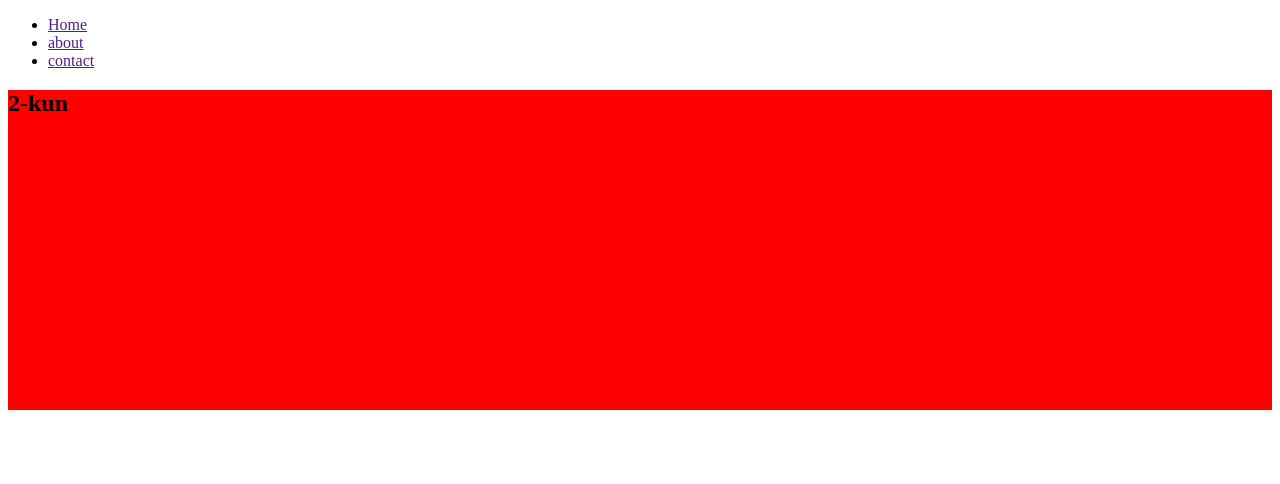
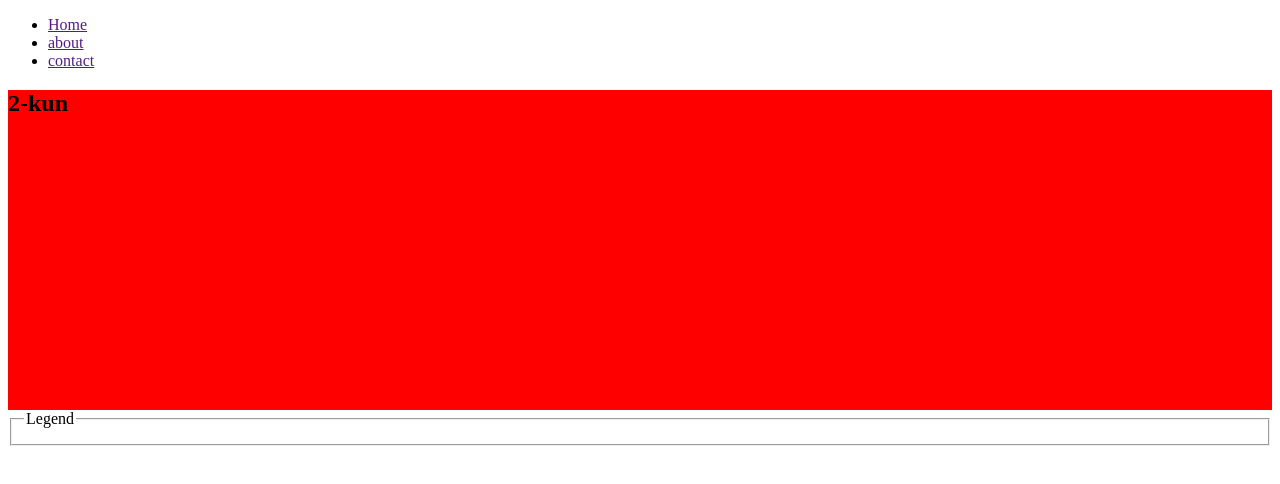
Before and after one commit to muzaffarbekk/Git-GitHub, a plain HTML site: page index.html in a window 1280 px wide. Drawn offline with Linux system fonts and the light colour scheme.

```diff
--- a/index.html
+++ b/index.html
@@ -17,5 +17,10 @@
     <section>
         <h1>2-kun</h1>
     </section>
+    <fieldset>
+        <legend>
+            Legend
+        </legend>
+    </fieldset>
 </body>
 </html>
```
